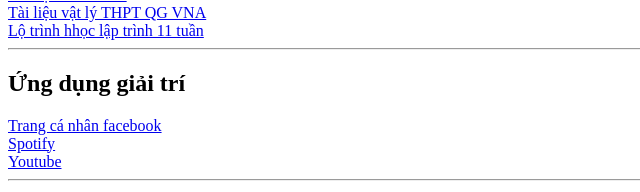
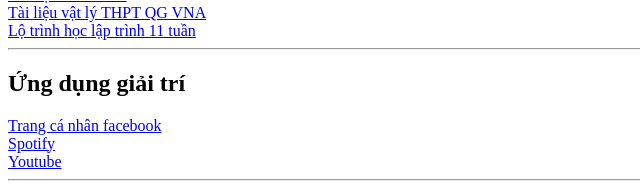
Before and after one commit to Lwman81812/Web-c-a-M-nh, a plain HTML site: page index.html in a window 1280 px wide. Shown: the part 307-499 px from the top of the page, 0-640 px from the left. Drawn offline with Linux system fonts and the light colour scheme.

Commit message:
thaydoilan7

```diff
--- a/index.html
+++ b/index.html
@@ -45,7 +45,7 @@
    >
    <a href="https://docs.google.com/spreadsheets/d/1PmtVHIFuLxf3EWCckTv3reGCRh8tV6QRD3t30vviPs0/edit?fbclid=IwZXh0bgNhZW0CMTAAAR32gNluk2EHSd2fJysQxApsNEP30TXGTQzyZbAHStX0bP1ysvHOGZk7E30_aem_P2MUDeXMZFyWtShoq_fKeg&gid=0#gid=0">Tài liệu toán AGK</a><br>
 <a href="https://mapstudy.edu.vn/khoa-hoc/khoa-i---luyen-thi-thpt-mon-vat-ly-nam-2025">Tài liệu vật lý THPT QG VNA</a><br>
-<a href="https://learning.edx.org/course/course-v1:HarvardX+CS50+X/home">Lộ trình hhọc lập trình 11 tuần</a><br>
+<a href="https://learning.edx.org/course/course-v1:HarvardX+CS50+X/home">Lộ trình học lập trình 11 tuần</a><br>
 <hr>
 
 <h2>Ứng dụng giải trí</h2>
```
